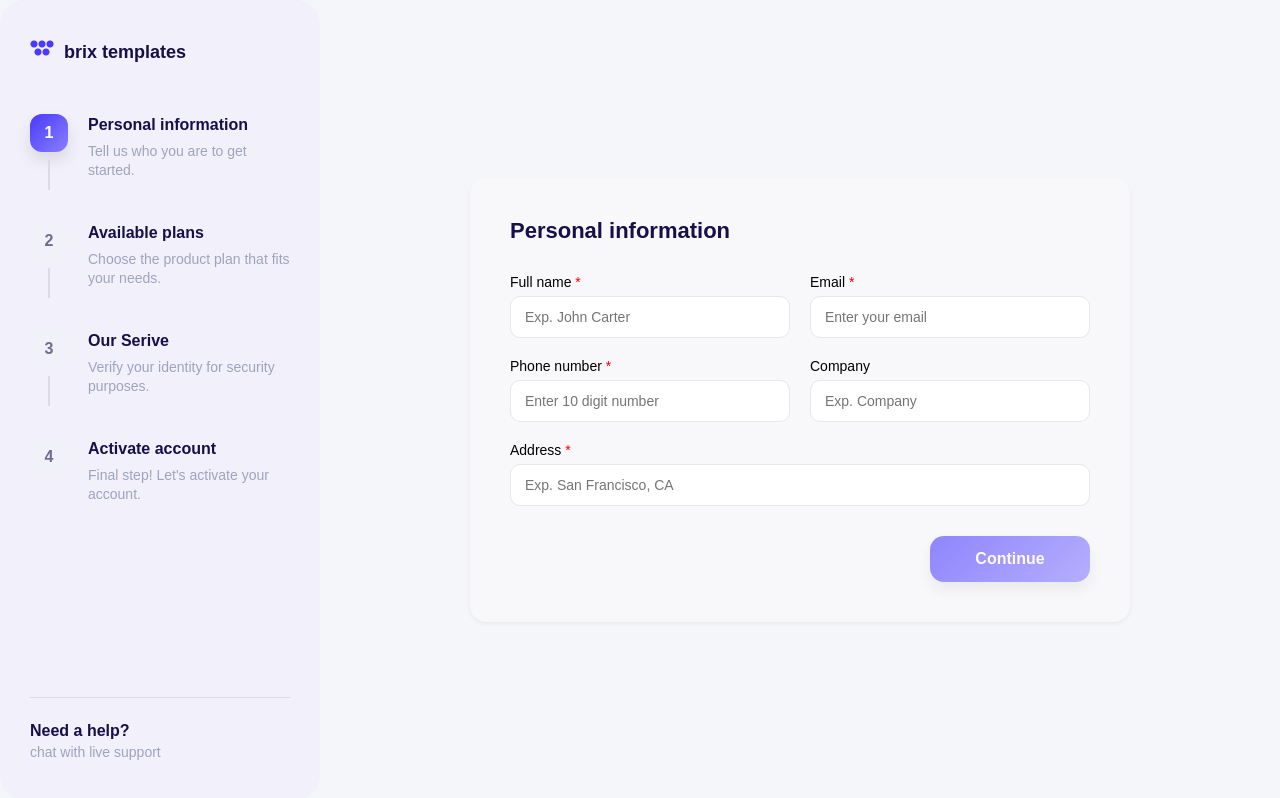
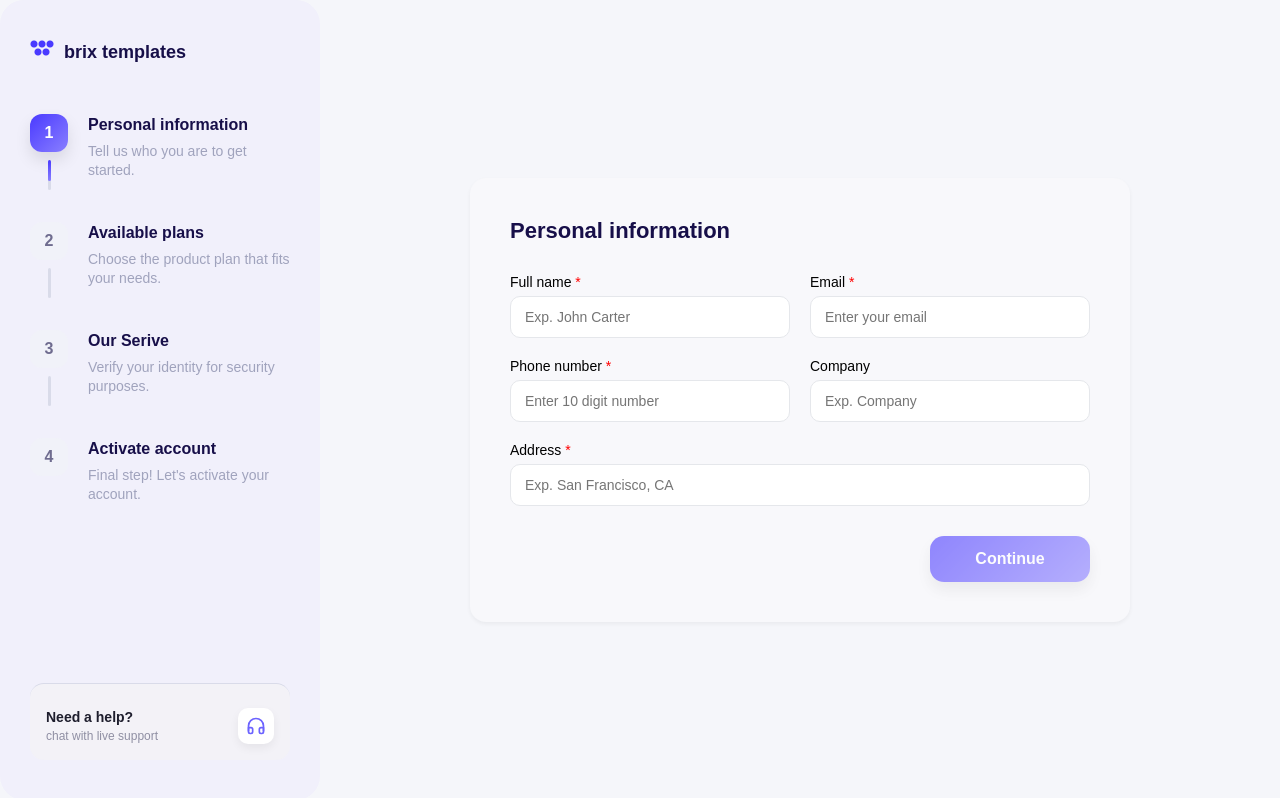
Before and after one commit to shivanijaswal873/brix-project, a Next.js app: page / in a window 1280 px wide. Built offline with nearby package versions, Linux system fonts and the light colour scheme.

Commit message:
fixed responsive style issue

```diff
--- a/app/components/Sidebar/Sidebar.module.scss
+++ b/app/components/Sidebar/Sidebar.module.scss
@@ -16,7 +16,6 @@
   border-radius: $display-6;
   transition: transform 0.35s cubic-bezier(0.25, 0.8, 0.25, 1);
 }
-
 
 @include mobile {
   .sidebar {
@@ -139,22 +138,43 @@
   color: $neutral-500;
   line-height: $lh-default;
 }
-
 .help {
-  margin-top: 40px;
+  margin-top: auto;
+  background: #f3f2f7;
+  padding: 16px;
+  border-radius: 14px;
+  display: flex;
+  align-items: center;
+  justify-content: space-between;
   padding-top: $display-6;
   border-top: 1px solid $neutral-400;
 }
 
-.help h4 {
-  font-size: $display-3;
-  font-weight: $display-font-1;
-  color: $neutral-800;
-  margin-bottom: 4px;
+.helpText {
+  h4 {
+    font-size: 14px;
+    font-weight: 600;
+    margin: 0;
+    color: #1e1e2d;
+  }
+
+  p {
+    font-size: 12px;
+    color: #8f8fa3;
+    margin: 4px 0 0 0;
+  }
 }
-.help p {
-  font-size: $display-2;
-  color: $neutral-500;
+
+.helpIcon {
+  width: 36px;
+  height: 36px;
+  background: white;
+  border-radius: 10px;
+  display: flex;
+  align-items: center;
+  justify-content: center;
+  color: #6c63ff;
+  box-shadow: 0 4px 10px rgba(0,0,0,0.06);
 }
 
 .menuBtn {
@@ -255,3 +275,26 @@ body.sidebar-open {
     display: none;
   }
 }
+.progress {
+  width: 3px;
+  height: $display-7;
+  margin-top: 8px;
+  appearance: none;
+  writing-mode: vertical-lr;
+}
+
+.progress::-webkit-progress-bar {
+  background: $neutral-400;
+  border-radius: 20px;
+}
+
+.progress::-webkit-progress-value {
+  background: linear-gradient(to bottom, $purple-700, $purple-600);
+  border-radius: 20px;
+  transition: all 0.45s cubic-bezier(0.25, 0.8, 0.25, 1);
+}
+
+.progress::-moz-progress-bar {
+  background: linear-gradient(to bottom, $purple-700, $purple-600);
+  border-radius: 20px;
+}
--- a/app/components/Sidebar/Sidebar.tsx
+++ b/app/components/Sidebar/Sidebar.tsx
@@ -3,6 +3,7 @@
 import { useState } from "react";
 import styles from "./Sidebar.module.scss";
 import { steps } from "./Sidebar-data";
+import { FiHeadphones } from "react-icons/fi";
 
 type Props = {
   currentStep: number;
@@ -48,14 +49,20 @@ export default function Sidebar({ currentStep }: Props) {
                       ${isCompleted ? styles.completed : ""}
                     `}
                   >
-                    {step.id}
+                    {isCompleted ? step.id : step.id}
                   </div>
 
                   {index !== steps.length - 1 && (
-                    <div
-                      className={`${styles.line}
-                      ${currentStep > step.id ? styles.lineActive : ""}
-                    `}
+                    <progress
+                      className={styles.progress}
+                      value={
+                        currentStep > step.id
+                          ? 100
+                          : currentStep === step.id
+                            ? 70
+                            : 0
+                      }
+                      max={100}
                     />
                   )}
                 </div>
@@ -68,11 +75,14 @@ export default function Sidebar({ currentStep }: Props) {
             );
           })}
         </div>
-
 <div className={styles.help}>
-          <div>
+  <div className={styles.helpText}>
     <h4>Need a help?</h4>
     <p>chat with live support</p>
+  </div>
+
+  <div className={styles.helpIcon}>
+    <FiHeadphones size={20} />
   </div>
 </div>
       </div>
```
Lines whose indentation alone changed are shown as unchanged.
